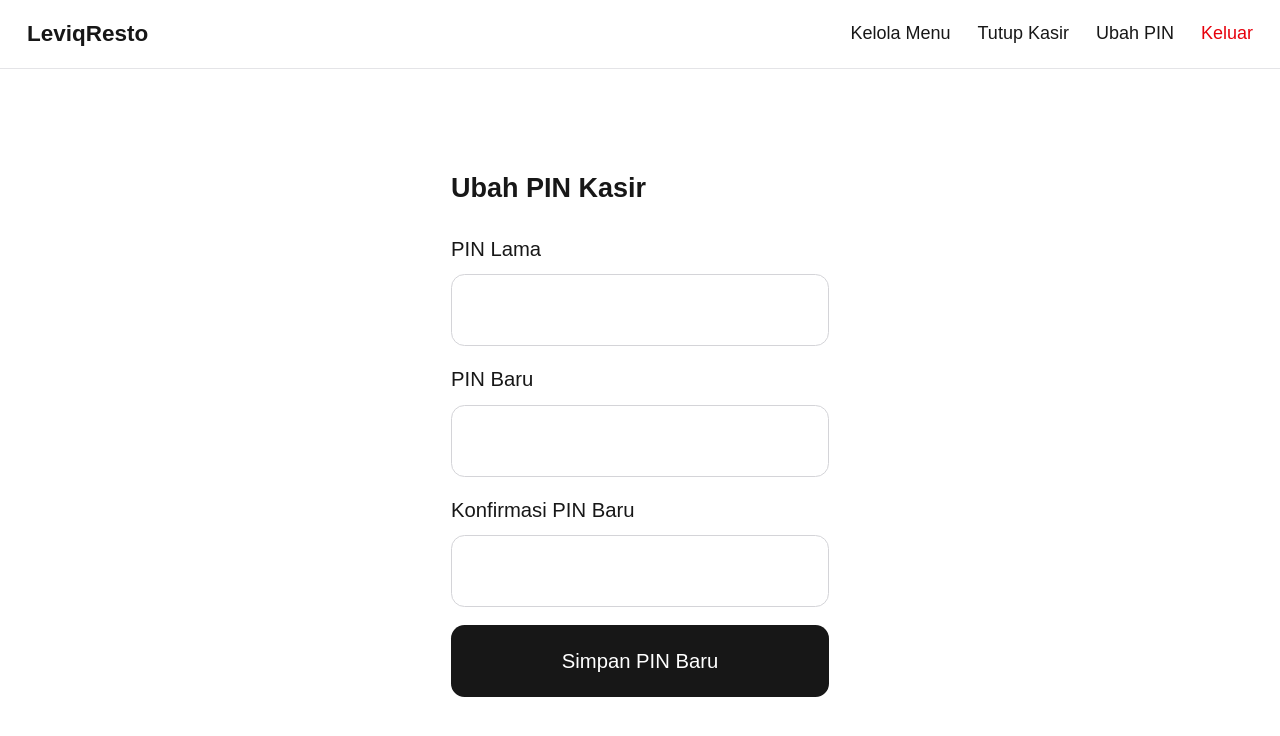
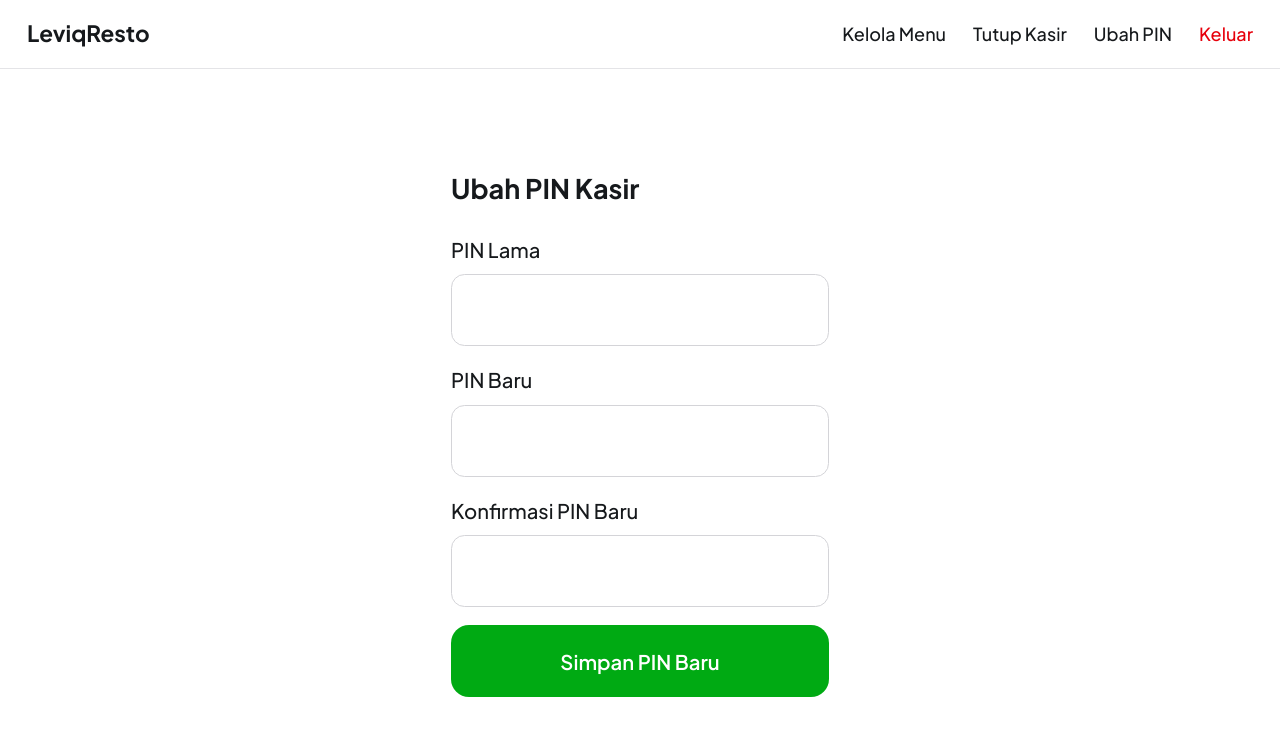
Before and after one commit to auliahanifan/leviq-resto, a Next.js app: page /ubah-pin in a window 1280 px wide. Shown: the top 736 px of the page. Built offline with nearby package versions, Linux system fonts and the light colour scheme.

Commit message:
Ganti design system ke gaya Gojek: token warna hijau + font Plus Jakarta Sans
Definisikan token CSS (primary green, surface, border, danger, warning),
lepas dark mode, ganti Geist ke Plus Jakarta Sans, tambah lucide-react,
dan tambah variant (primary/secondary/outline/danger) ke Button dasar.

```diff
--- a/package.json
+++ b/package.json
@@ -11,6 +11,7 @@
   "dependencies": {
     "@supabase/ssr": "^0.12.3",
     "@supabase/supabase-js": "^2.109.0",
+    "lucide-react": "^1.26.0",
     "next": "16.2.11",
     "qrcode.react": "^4.2.0",
     "react": "19.2.4",
--- a/src/app/globals.css
+++ b/src/app/globals.css
@@ -2,21 +2,33 @@
 
 :root {
   --background: #ffffff;
-  --foreground: #171717;
+  --foreground: #16191c;
+  --primary: #00aa13;
+  --primary-dark: #00870f;
+  --primary-light: #e6f7e7;
+  --surface: #f5f6f4;
+  --border-color: #e3e6e0;
+  --muted: #6b7280;
+  --danger: #e11d2e;
+  --danger-light: #fdecee;
+  --warning: #f0932b;
+  --warning-light: #fef1e2;
 }
 
 @theme inline {
   --color-background: var(--background);
   --color-foreground: var(--foreground);
-  --font-sans: var(--font-geist-sans);
-  --font-mono: var(--font-geist-mono);
-}
-
-@media (prefers-color-scheme: dark) {
-  :root {
-    --background: #0a0a0a;
-    --foreground: #ededed;
-  }
+  --color-primary: var(--primary);
+  --color-primary-dark: var(--primary-dark);
+  --color-primary-light: var(--primary-light);
+  --color-surface: var(--surface);
+  --color-border: var(--border-color);
+  --color-muted: var(--muted);
+  --color-danger: var(--danger);
+  --color-danger-light: var(--danger-light);
+  --color-warning: var(--warning);
+  --color-warning-light: var(--warning-light);
+  --font-sans: var(--font-plus-jakarta-sans);
 }
 
 html {
@@ -27,5 +39,5 @@ html {
 body {
   background: var(--background);
   color: var(--foreground);
-  font-family: Arial, Helvetica, sans-serif;
+  font-family: var(--font-sans), Arial, Helvetica, sans-serif;
 }
--- a/src/app/layout.tsx
+++ b/src/app/layout.tsx
@@ -1,14 +1,9 @@
 import type { Metadata } from "next";
-import { Geist, Geist_Mono } from "next/font/google";
+import { Plus_Jakarta_Sans } from "next/font/google";
 import "./globals.css";
 
-const geistSans = Geist({
-  variable: "--font-geist-sans",
-  subsets: ["latin"],
-});
-
-const geistMono = Geist_Mono({
-  variable: "--font-geist-mono",
+const plusJakartaSans = Plus_Jakarta_Sans({
+  variable: "--font-plus-jakarta-sans",
   subsets: ["latin"],
 });
 
@@ -23,10 +18,7 @@ export default function RootLayout({
   children: React.ReactNode;
 }>) {
   return (
-    <html
-      lang="id"
-      className={`${geistSans.variable} ${geistMono.variable} h-full antialiased`}
-    >
+    <html lang="id" className={`${plusJakartaSans.variable} h-full antialiased`}>
       <body className="min-h-full flex flex-col">{children}</body>
     </html>
   );
--- a/src/components/ui/Button.tsx
+++ b/src/components/ui/Button.tsx
@@ -1,11 +1,20 @@
 import type { ButtonHTMLAttributes } from "react";
 
-type ButtonProps = ButtonHTMLAttributes<HTMLButtonElement>;
+type ButtonProps = ButtonHTMLAttributes<HTMLButtonElement> & {
+  variant?: "primary" | "secondary" | "outline" | "danger";
+};
 
-export function Button({ className = "", ...props }: ButtonProps) {
+const variantClasses: Record<NonNullable<ButtonProps["variant"]>, string> = {
+  primary: "bg-primary text-white active:bg-primary-dark",
+  secondary: "bg-surface text-foreground active:bg-border",
+  outline: "border-2 border-border text-foreground active:bg-surface",
+  danger: "border-2 border-danger text-danger active:bg-danger-light",
+};
+
+export function Button({ className = "", variant = "primary", ...props }: ButtonProps) {
   return (
     <button
-      className={`min-h-16 min-w-16 rounded-xl px-6 text-lg font-medium bg-foreground text-background active:opacity-80 disabled:opacity-40 ${className}`}
+      className={`min-h-16 min-w-16 rounded-2xl px-6 text-lg font-semibold disabled:opacity-40 ${variantClasses[variant]} ${className}`}
       {...props}
     />
   );
```
Also changed, not shown: 1 other file (tests, documents, lock files or other folders).
